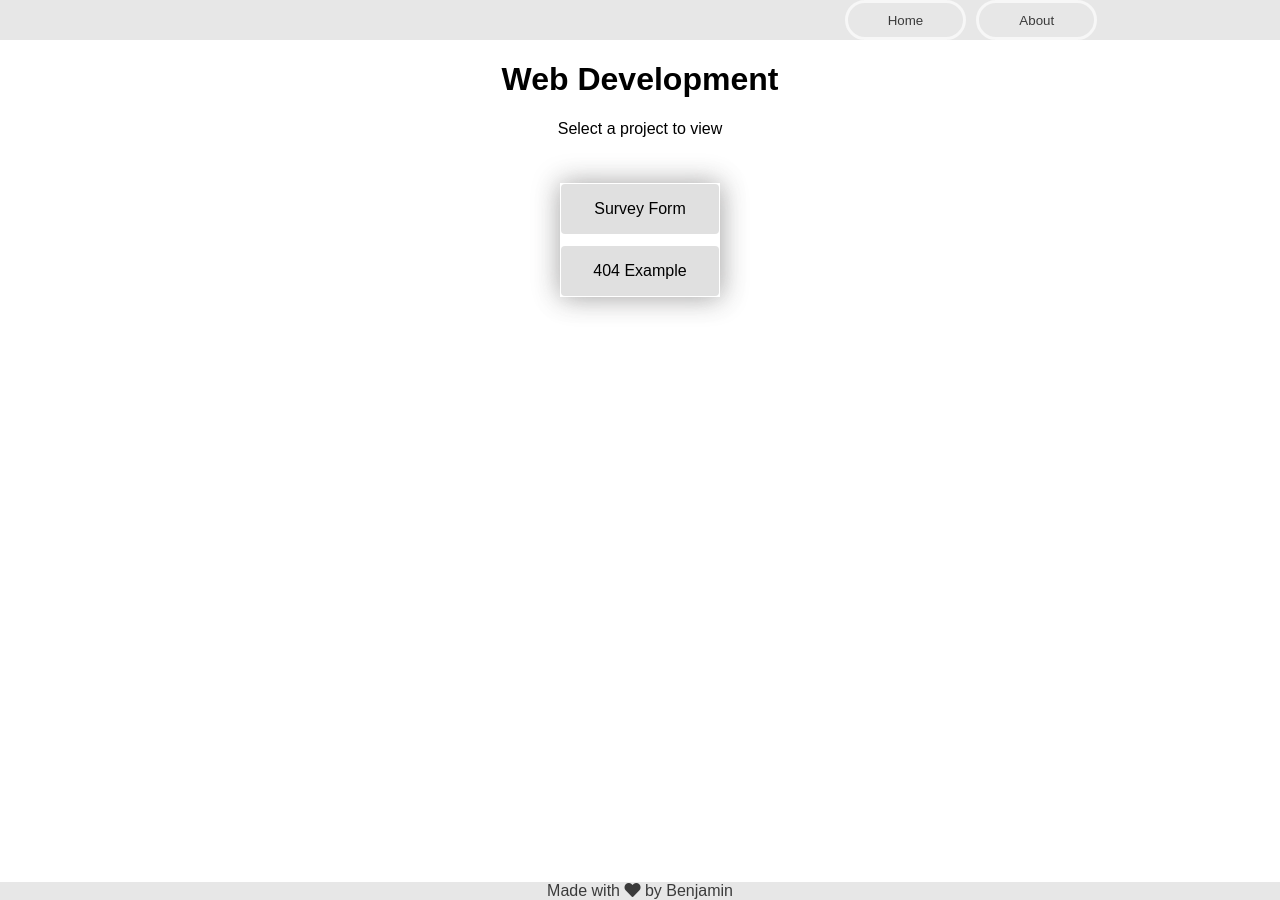
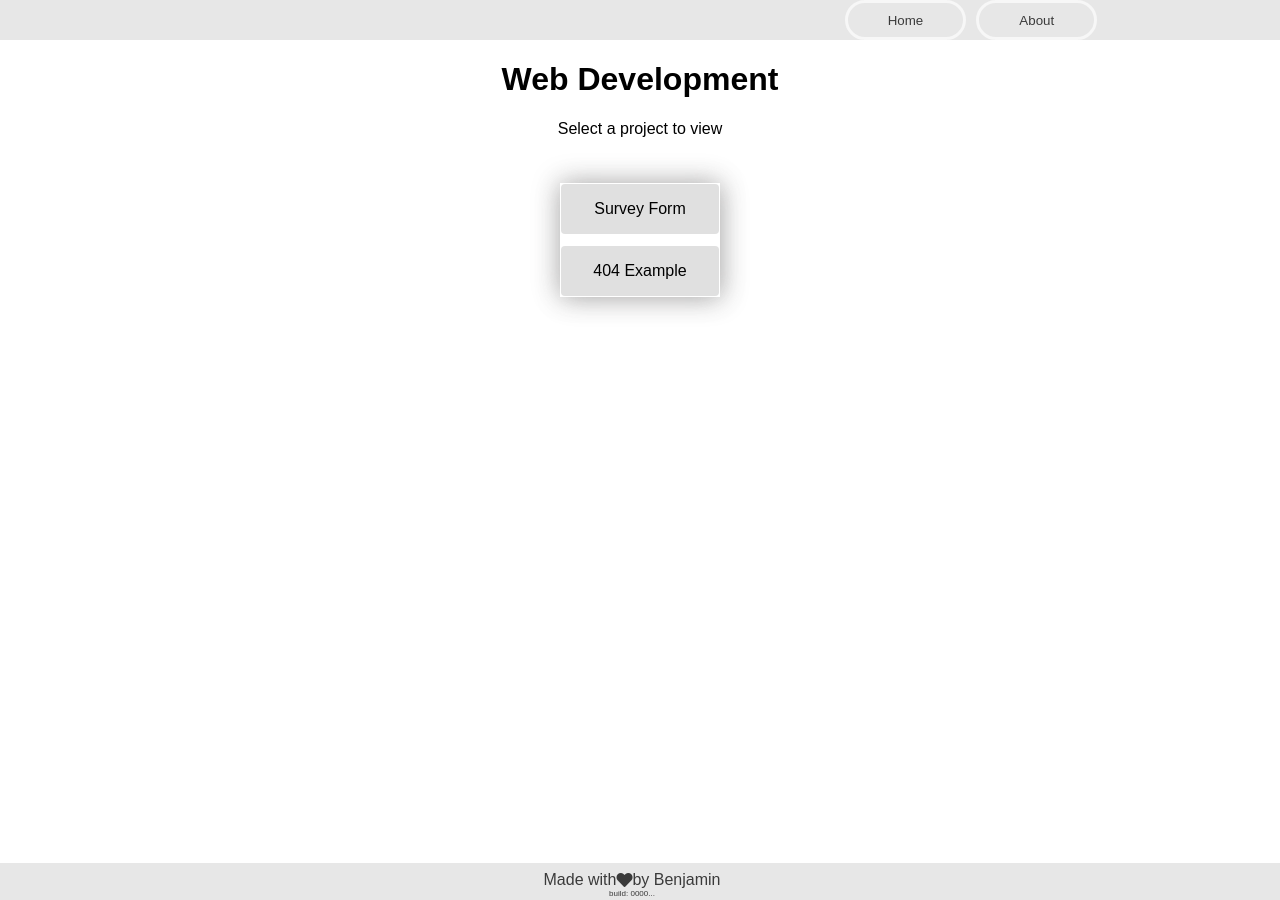
Before and after one commit to benjammin4dayz/benjammin4dayz.github.io, a Jekyll site: the page built from index.md, in a window 1280 px wide. Built offline with Jekyll 4.4.1, drawn with Linux system fonts in a browser that asks for light colours.

Commit message:
feat: footer build revision

```diff
--- a/_includes/footer.html
+++ b/_includes/footer.html
@@ -2,8 +2,13 @@
   rel="stylesheet"
   href="{{ site.baseurl }}{{ project.url }}/assets/css/includes.css"
 />
-<footer class="global-footer overlay">
-  <span class="footer-content text-center">
-    Made with <i class="fas fa-heart"></i> by Benjamin
-  </span>
+<footer class="global-footer overlay text-center">
+  <div class="footer-container">
+    <span class="made-with-love">
+      Made with <i class="fas fa-heart"></i> by Benjamin
+    </span>
+    <span class="build-revision"
+      >build: {{ site.github.build_revision | truncate: 7 }}
+    </span>
+  </div>
 </footer>
--- a/assets/css/includes.css
+++ b/assets/css/includes.css
@@ -14,6 +14,8 @@
 .global-footer {
   align-self: flex-end;
   margin-top: auto;
+  padding: 0.5rem;
+  padding-bottom: 0.1rem;
 }
 .global-header-nav {
   display: grid;
@@ -33,3 +35,14 @@
   background-color: var(--tertiary-color);
   cursor: pointer;
 }
+
+.made-with-love {
+  display: flex;
+  justify-content: center;
+  align-items: center;
+}
+.build-revision {
+  right: 0;
+  font-size: 0.5rem;
+  text-decoration: italic;
+}
```
